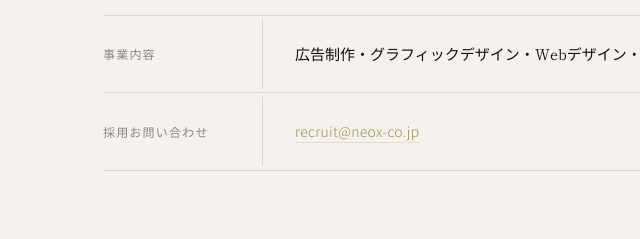
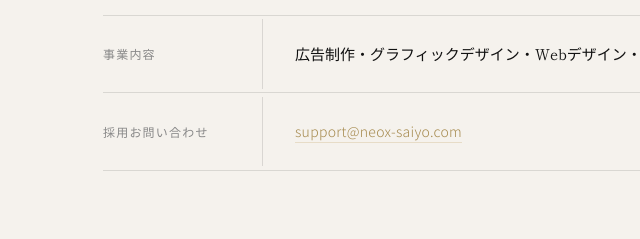
Before and after one commit to recruit-youth/neox, a plain HTML site: page index.html in a window 1280 px wide. Shown: the part 6903-7142 px from the top of the page, 87-727 px from the left. Drawn offline with nearby package versions, Linux system fonts and the light colour scheme.

Commit message:
Update index.html

```diff
--- a/index.html
+++ b/index.html
@@ -393,7 +393,7 @@
             </div>
             <div class="company__row">
               <dt>採用お問い合わせ</dt>
-              <dd><a href="mailto:recruit@neox-co.jp" class="company__mail">recruit@neox-co.jp</a></dd>
+              <dd><a href="mailto:	support@neox-saiyo.com" class="company__mail">support@neox-saiyo.com</a></dd>
             </div>
           </dl>
         </div>
```
